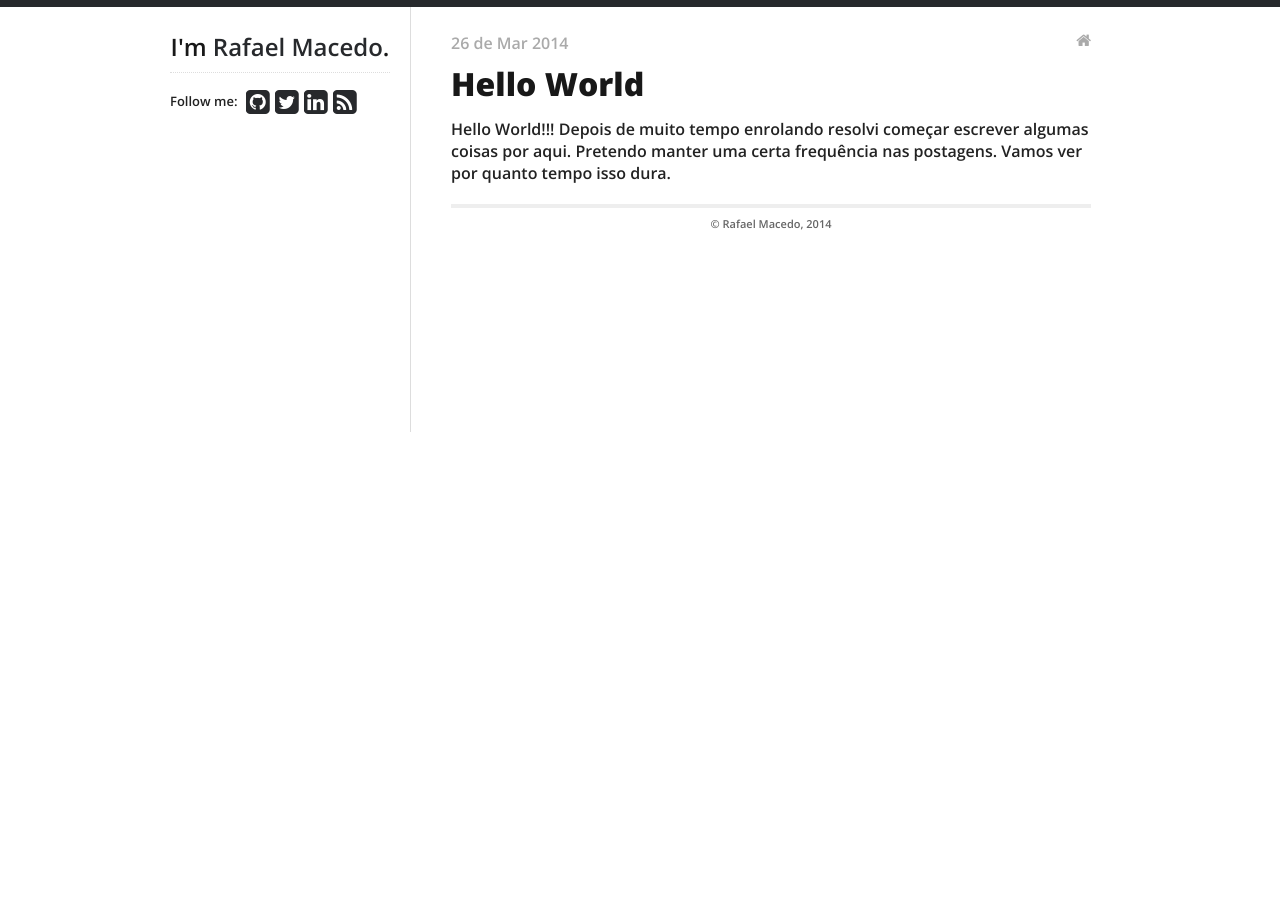
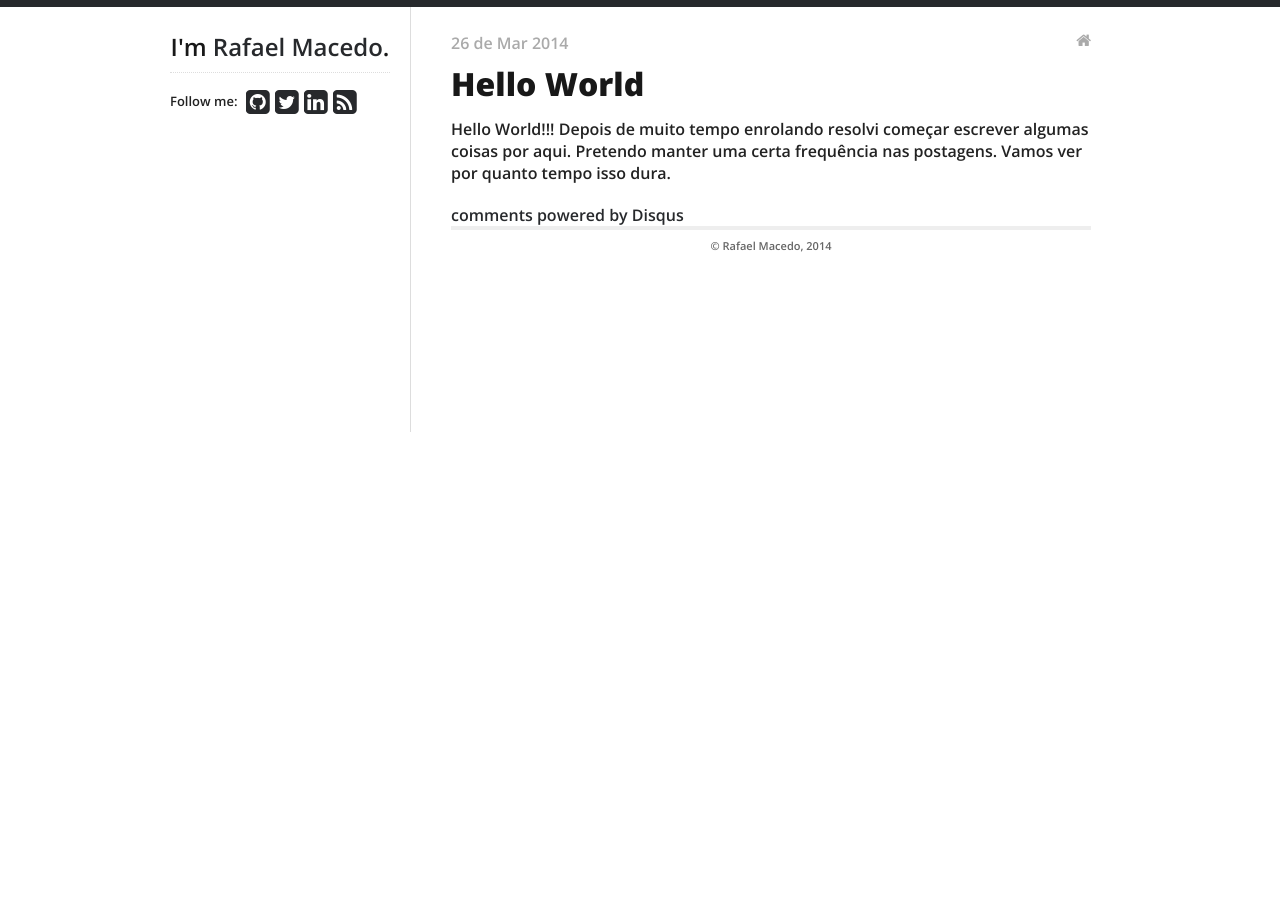
Before and after one commit to macedo/rafaelmacedo.github.io, a Jekyll site: the page built from _posts/2014-03-26-hello_world.md, in a window 1280 px wide. Built offline with Jekyll 4.4.1, drawn with Linux system fonts in a browser that asks for light colours; nearby versions of some CDN libraries; comment, search, counter and statistics services are not loaded; some of the changed lines change nothing that is shown.

Commit message:
add disqus thread

```diff
--- /dev/null
+++ b/_includes/js/disqus_loader.js
@@ -0,0 +1,12 @@
+<div id="disqus_thread"></div>
+<script type="text/javascript">
+  var disqus_shortname = "blogdomacedo";
+
+  (function() {
+    var dsq = document.createElement("script"); dsq.type = "text/javascript"; dsq.async = true;
+    dsq.src = "//" + disqus_shortname + ".disqus.com/embed.js";
+    (document.getElementsByTagName("head")[0] || document.getElementsByTagName("body")[0]).appendChild(dsq);
+  })();
+</script>
+<noscript>Please enable JavaScript to view the <a href="http://disqus.com/?ref_noscript">comments powered by Disqus.</a></noscript>
+<a href="http://disqus.com" class="dsq-brlink">comments powered by <span class="logo-disqus">Disqus</span></a>
--- a/_layouts/post.html
+++ b/_layouts/post.html
@@ -29,3 +29,4 @@
 {% endif %}
 
 {% include js/async_gist_loader.js %}
+{% include js/disqus_loader.js %}
```
Also changed, not shown: 2 other files.
